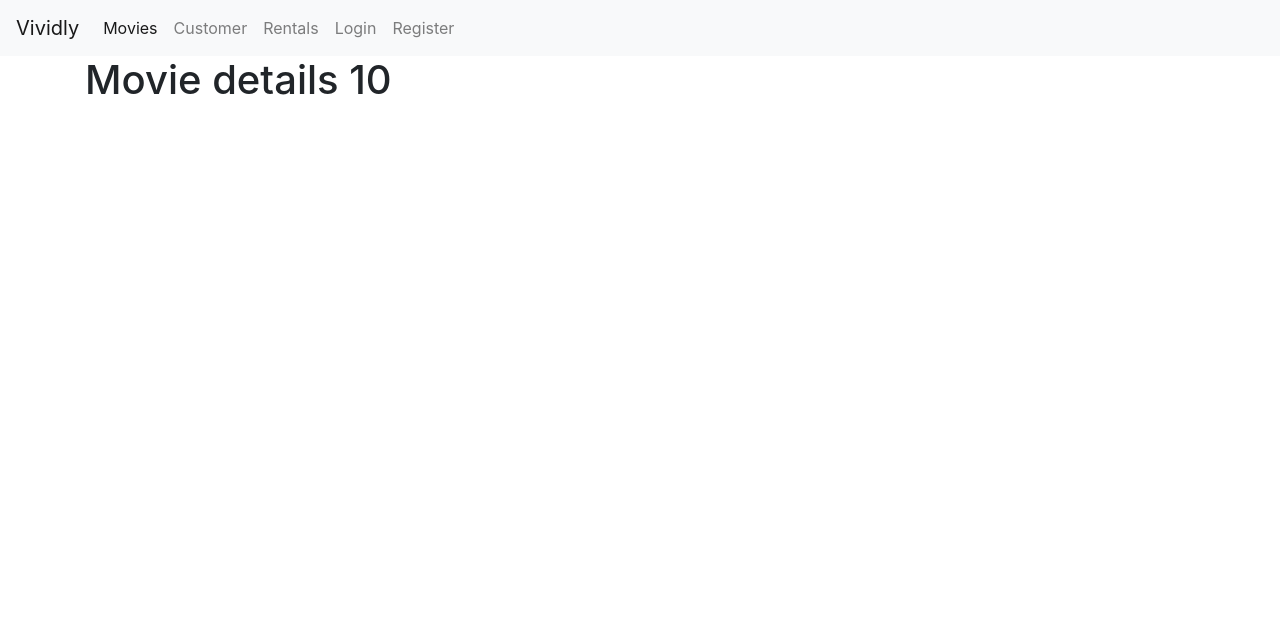
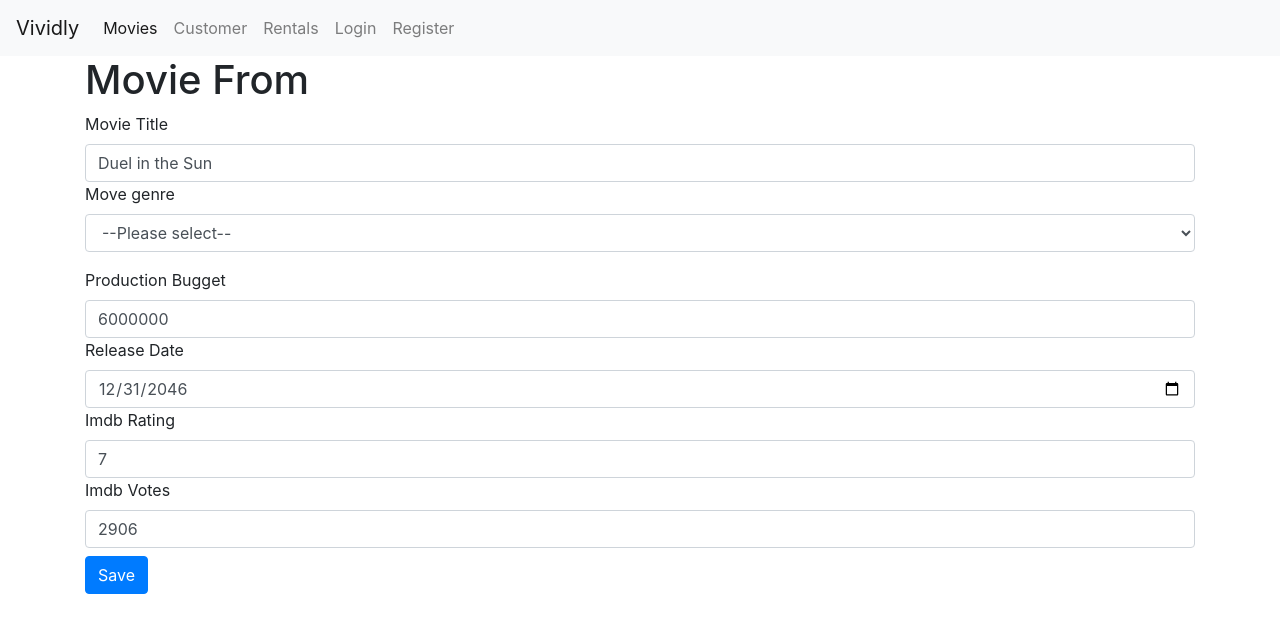
Before and after one commit to indranshastri/SimpleMovieReactApp, a React (Create React App) app: page /movies/10 in a window 1280 px wide. Shown: the top 632 px of the page. Built offline with nearby package versions, Linux system fonts and the light colour scheme.

Commit message:
changes done to create movie form

```diff
--- a/public/index.html
+++ b/public/index.html
@@ -24,7 +24,7 @@
       work correctly both with client-side routing and a non-root public URL.
       Learn how to configure a non-root public URL by running `npm run build`.
     -->
-    <title>React App</title>
+    <title>Movies App</title>
   </head>
   <body>
     <noscript>You need to enable JavaScript to run this app.</noscript>
--- a/src/App.js
+++ b/src/App.js
@@ -23,7 +23,7 @@ function App() {
             <Route path="/login" component={Login} />
             <Route path="/register" component={Register} />
             <Route path="/movies/new" component={MovieForm} />
-            <Route path="/movies/:id" component={MovieDetails} />
+            <Route path="/movies/:id" component={MovieForm} />
             <Route path="/movies" component={MovieList} />
             <Route path="/customers" component={Customers} />
             <Route path="/rental" component={Rental} />
--- a/src/Component/Common/Form/Form.jsx
+++ b/src/Component/Common/Form/Form.jsx
@@ -1,7 +1,9 @@
 import React, { Component } from 'react'
 import Input from '../Input/Input';
+import Select from '../Select/Select';
 import Joi from 'joi-browser';
 import { result } from 'lodash';
+
 
 class From extends Component {
 
@@ -63,10 +65,22 @@ class From extends Component {
                     />
     }
 
-    renderButton(label){
+    renderDropdown=(name,label,options,value="")=>{
+        const {data,errors} = this.state;
+
+        return <Select
+                    name={name}
+                    selectedValue ={data[name]}
+                    options={options}
+                    label={label}
+                    error ={errors[name]}
+                    onChange ={this.handelChange}
+                    />
+    }
+
+    renderButton(label,type="button"){
     return  <button
-                type="button"
-                disabled={this.validate()}
+                type={type}
                 className="btn btn-primary mt-2"
                 role="button"
             >
@@ -74,6 +88,20 @@ class From extends Component {
             </button>
     }
 
+    checkValue(value){
+        if(value==null ||  value==undefined) return "";
+        return value;
+    }
+
+
+    changeToDate(date){
+        let formatedDate = new Date();
+        if(date!=undefined){
+            formatedDate = new Date(date);
+        }
+
+        return formatedDate.getFullYear()+"-"+(formatedDate.getMonth()+1)+"-"+formatedDate.getDate();
+    }
 }
 
 export default From;
--- /dev/null
+++ b/src/Component/Common/Select/Select.jsx
@@ -0,0 +1,16 @@
+import React from 'react'
+
+export default function Select({name,selectedValue="",options=[],label,error="",classNames="form-control",...rest}) {
+    return (
+      <div className="form-group">
+      <label htmlFor={name}>{label}</label>
+      <select className={classNames} id={name}  name={name} value={selectedValue} {...rest}>
+        <option value="">--Please select--</option>
+        {options.map( ({optValue,optLabel},index)=>{
+            return <option key={index} value={optValue}>{optLabel}</option>
+        })}
+      </select>
+      {error && <div className="alert alert-danger">{error}</div>}
+    </div>
+    )
+}
--- a/src/Component/Login/Login.jsx
+++ b/src/Component/Login/Login.jsx
@@ -40,7 +40,7 @@ class Login extends  Form {
             <form onSubmit={this.handelSubmit}>
                 {this.renderInput("text","username","Username")}
                 {this.renderInput("password","password","Password")}
-                {this.renderButton("Login")}
+                {this.renderButton("Login","submit")}
             </form>
         </div>
         );
--- a/src/Component/Movies/MovieForm.jsx
+++ b/src/Component/Movies/MovieForm.jsx
@@ -1,23 +1,130 @@
 import Form from "../Common/Form/Form";
+import Joi from 'joi-browser';
+
+import { AllUniqueGenre, getMovies, saveData,getMovie } from "./Services";
 
 
 class MovieForm extends Form {
     state = {
-        data:{
-            title:"",
-            genre:"",
-            numberInStock:"",
-            Rate:"",
-        }
-     }
+        data: {
+            id:"",
+            title: "",
+            genre: "",
+            productionBugget: "",
+            releaseDate: "",
+            ImdbRating: "",
+            ImdbVotes: "",
+        },
+        genre: [],
+        errors: ''
+    };
+
+    schema = {
+        id:Joi.number(),
+
+        title: Joi.string()
+            .min(3)
+            .max(30)
+            .required()
+            .label("Movie Title"),
+
+        genre: Joi.string().required()
+            .label("Move genre"),
+
+        productionBugget: Joi.number().required().min(0)
+            .label("Production Budget"),
+
+        releaseDate: Joi.string()
+            .required()
+            .label("Release Date"),
+
+        ImdbRating: Joi.number().required().min(0).max(10)
+            .label("Imdb Rating"),
+
+        ImdbVotes: Joi.number().required().min(0)
+            .label("Imdb Votes"),
+
+    }
 
 
+    componentDidMount() {
+        let genre = [...AllUniqueGenre()];
+        genre = genre.map(
+            (value) => {
+
+                return { optValue: value, optLabel: value }
+            })
+        this.setState({ genre })
+
+        const movieId = this.props.match.params.id;
+        if(movieId == "new") return;
+
+        const movie = getMovie(movieId);
+        if(!movie) return this.props.history.replace("/not-found");
+
+        this.setState({data:this.mapToViewModel(movie)})
+    }
+
+    mapToViewModel(movie){
+        return {
+            id:this.checkValue(movie.id),
+            title: this.checkValue(movie.Title),
+            genre: this.checkValue(movie["Major Genre"]),
+            productionBugget: this.checkValue(movie["Production Budget"]),
+            releaseDate: this.changeToDate(this.checkValue(movie["Release Date"])),
+            ImdbRating: this.checkValue(movie["IMDB Rating"]),
+            ImdbVotes: this.checkValue(movie["IMDB Votes"]),
+        }
+    }
+
+    doSubmit() {
+        const data = this.state.data
+        let relesedate = new Date(data.releaseDate);
+        relesedate = relesedate.toLocaleString('default', { month: 'short' }) + " " + relesedate.getDate() + " " + relesedate.getFullYear();
+        data.releaseDate = relesedate;
+
+        saveData(this.ReverseMapData(data));
+
+        this.props.history.push("/movies");
+    }
 
 
+    ReverseMapData(data) {
+        return {
+            "id":data.id,
+            "Title": data.title,
+            "US Gross": null,
+            "Worldwide Gross": null,
+            "US DVD Sales": null,
+            "Production Budget": data.productionBugget,
+            "Release Date": data.releaseDate,
+            "MPAA Rating": null,
+            "Running Time min": null,
+            "Distributor": null,
+            "Source": null,
+             "Major Genre": data.genre,
+             "Creative Type": null,
+             "Director": null,
+             "Rotten Tomatoes Rating": null,
+             "IMDB Rating": data.ImdbRating,
+             "IMDB Votes": data.ImdbVotes
+        }
+    }
+
     render() {
+        let { genre } = this.state
         return (
             <div>
                 <h1>Movie From</h1>
+                <form onSubmit={this.handelSubmit}>
+                    {this.renderInput("text", "title", "Movie Title")}
+                    {this.renderDropdown("genre", "Move genre", genre)}
+                    {this.renderInput("number", "productionBugget", "Production Bugget")}
+                    {this.renderInput("date", "releaseDate", "Release Date")}
+                    {this.renderInput("number", "ImdbRating", "Imdb Rating")}
+                    {this.renderInput("number", "ImdbVotes", "Imdb Votes")}
+                    {this.renderButton("Save", "submit")}
+                </form>
             </div>
         );
     }
--- a/src/Component/Movies/MoviesTable.jsx
+++ b/src/Component/Movies/MoviesTable.jsx
@@ -23,7 +23,7 @@ class MoviesTable extends Component {
         {
             "path":"",
             "label":"Action",
-            "content":movie=> <button type="button" onClick={ () => this.props.onDelete(movie)}  name="deleteMovie" id="deleteMovie" className="btn btn-danger btn-lg btn-block">
+            "content":movie=> <button type="button" onClick={ () => this.props.onDelete(movie)}  name="deleteMovie" id="deleteMovie" className="btn btn-danger btn-xs">
                                 <i className="fa fa-trash"></i>
                                 </button>
 
--- a/src/Component/Movies/Services.js
+++ b/src/Component/Movies/Services.js
@@ -1,9 +1,12 @@
 import MainData  from "../../Data/MovieDetails.json";
 
-const currentData = [...MainData];
+let currentData = [...MainData];
 
 export function getMovies(){
     return  currentData
+}
+export function getMovie(id){
+    return  currentData.filter((ele)=>ele.id == id)[0];
 }
 
 export function getTotalCounts(){
@@ -19,3 +22,25 @@ export function deleteMovie(ele){
 export function AllUniqueGenre(){
    return MainData.map(e=>e["Major Genre"]).filter((e,i,self)=>e!==null && self.indexOf(e)===i);
 }
+
+export function saveData(data) {
+
+    if(data.id != undefined && data.id != ""){
+        const index = MainData.findIndex(obj=>obj.id==data.id);
+        MainData[index] = {...data};
+    }else{
+        let sortedData = MainData.sort((a,b)=>{
+            if (a.id > b.id)
+                return -1;
+            if (a.id < b.id)
+                return 1;
+            return 0;
+        })
+        let newData = {...data};
+        newData.id = sortedData[0].id+1;
+
+        MainData.unshift(newData);
+    }
+    currentData = [...MainData]
+
+}
--- a/src/Component/Register/Register.jsx
+++ b/src/Component/Register/Register.jsx
@@ -46,7 +46,7 @@ class Register extends Form {
                     {this.renderInput("text","username","Username")}
                     {this.renderInput("password","password","Password")}
                     {this.renderInput("text","name","Name")}
-                    {this.renderButton("Register")}
+                    {this.renderButton("Register","submit")}
                 </form>
             </div>
         );
```
Also changed, not shown: src/Component/Movies/MovieList.jsx (+8 -1 lines), 1 other file (tests, documents, lock files or other folders). Lines whose indentation alone changed are shown as unchanged.
